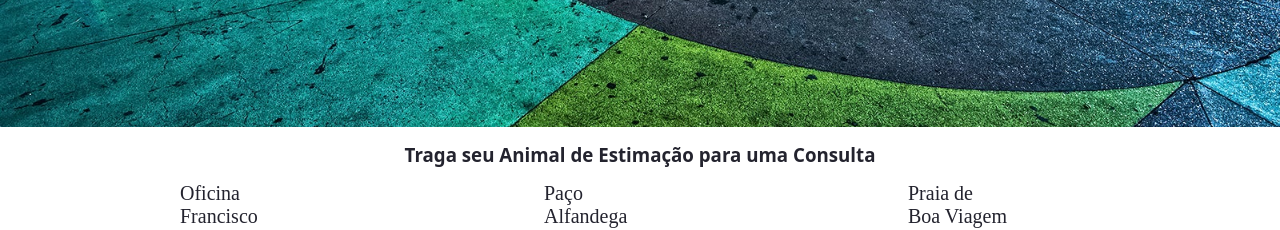
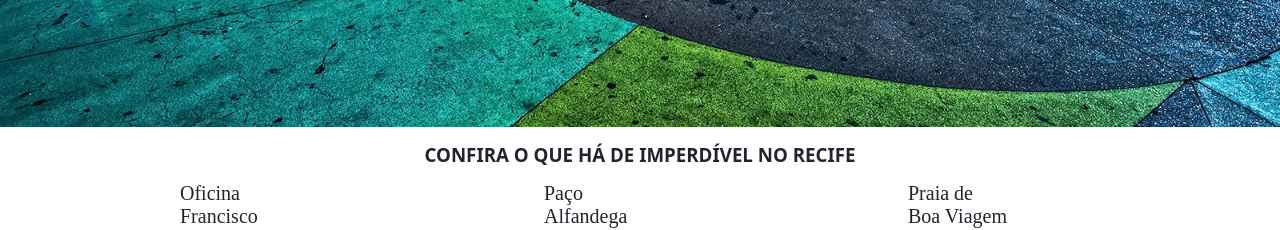
Before and after one commit to dgquintanilha/turismo_recife, a plain HTML site: page index.html in a window 1280 px wide. Shown: the part 833-1063 px from the top of the page. Drawn offline with Linux system fonts and the light colour scheme.

```diff
--- a/estilo2.css
+++ b/estilo2.css
@@ -5,6 +5,7 @@
 
 main {
     background-size: cover;
+    ;
 }
 
 .image {
--- a/index.html
+++ b/index.html
@@ -29,7 +29,7 @@
     <section>
         <div>
                 <h3 class="title-row">
-                  Traga seu Animal de Estimação para uma Consulta
+                    CONFIRA O QUE HÁ DE IMPERDÍVEL NO RECIFE
                 </h3>
         </div>
 
@@ -74,4 +74,3 @@
     </div>
     </div>
 </body>
-</html>
```
